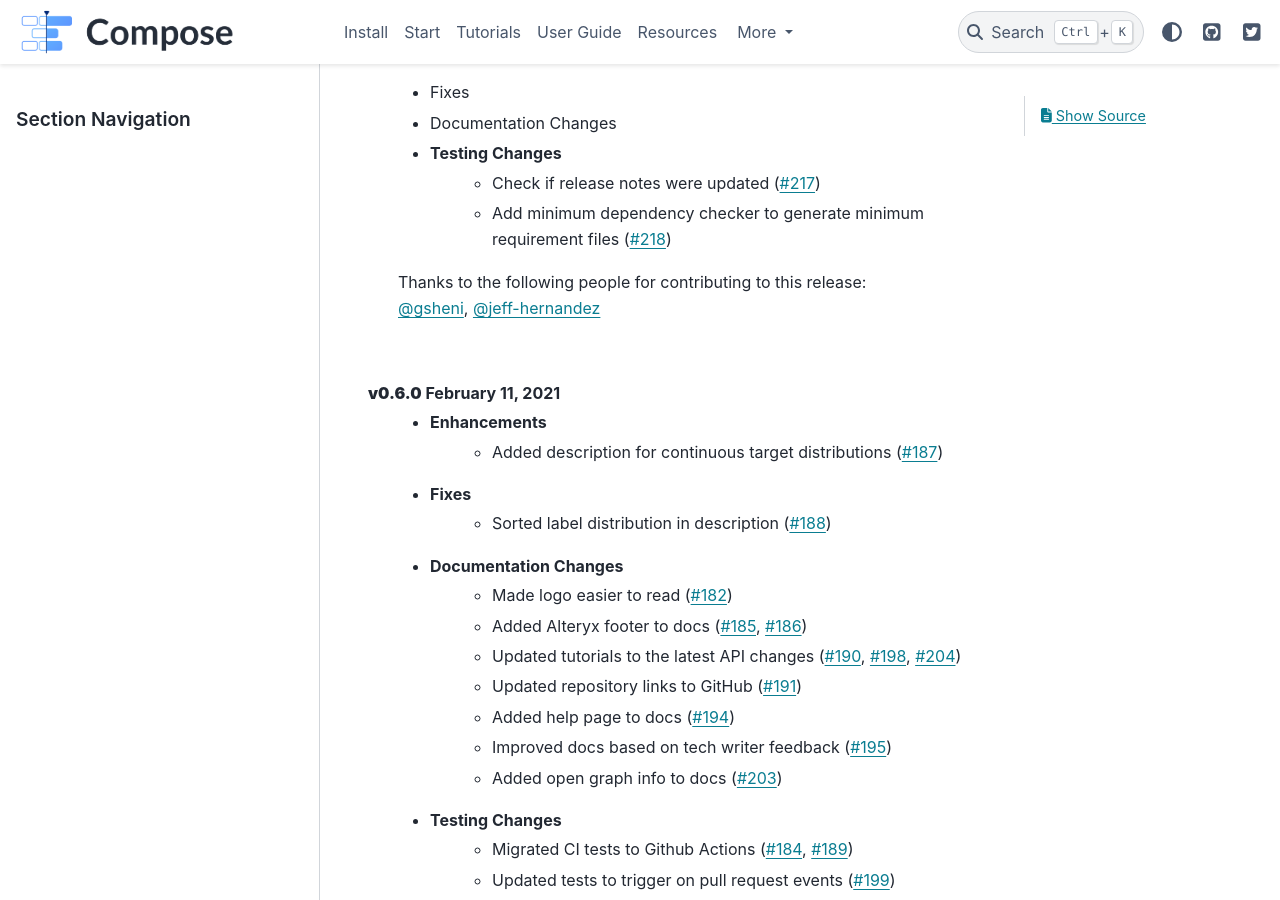
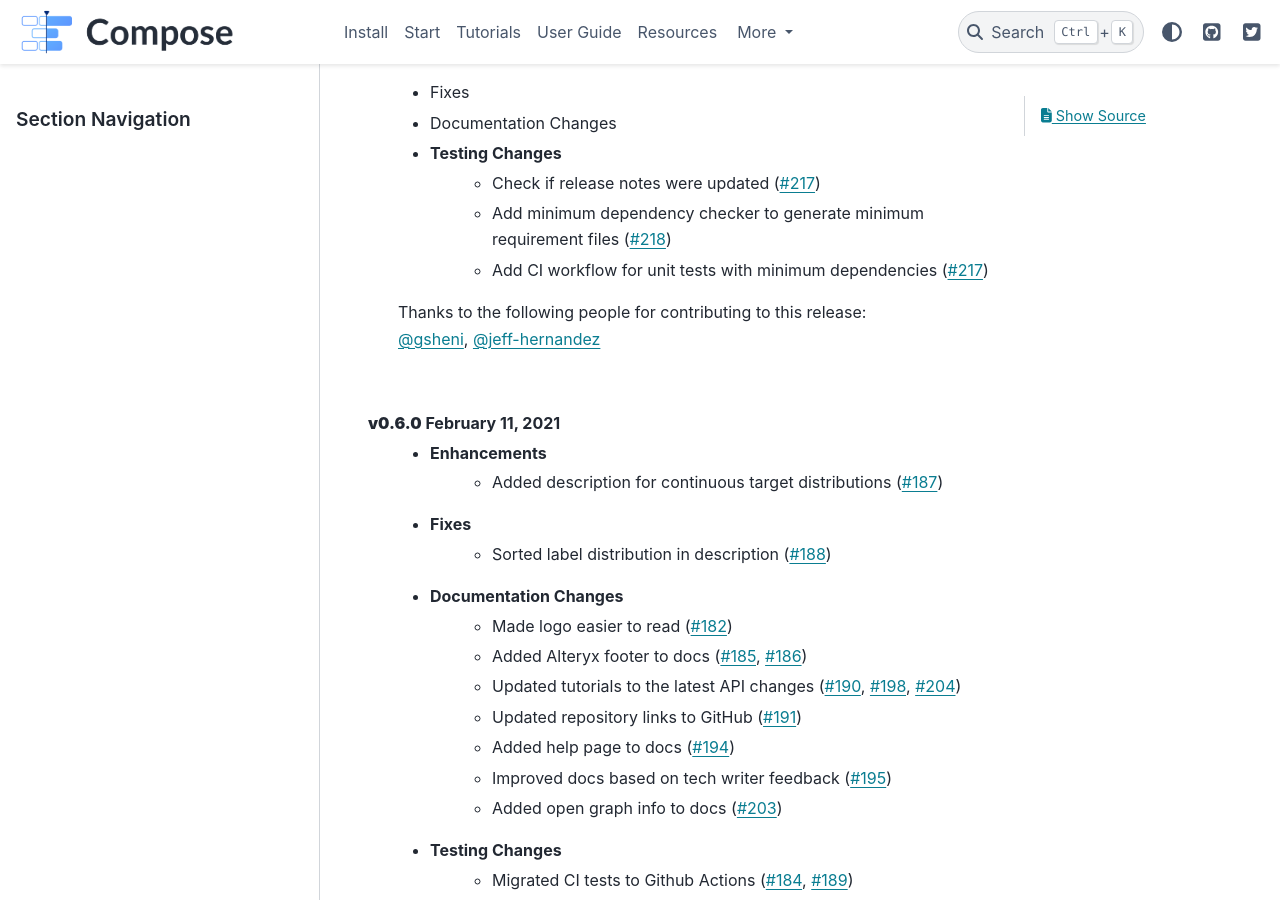
Before and after one commit to alteryx/compose, a Sphinx documentation site: the page built from docs/source/release_notes.rst, in a window 1280 px wide and 900 px high, scrolled down 300 px. Built offline with Sphinx 7.4.7 and the PyData theme 0.15.4, drawn with Linux system fonts in a browser that asks for light colours; comment, search, counter and statistics services are not loaded.

Commit message:
fix path

```diff
--- a/docs/source/release_notes.rst
+++ b/docs/source/release_notes.rst
@@ -12,6 +12,7 @@ Release Notes
     * Testing Changes
         * Check if release notes were updated (:pr:`217`)
         * Add minimum dependency checker to generate minimum requirement files (:pr:`218`)
+        * Add CI workflow for unit tests with minimum dependencies (:pr:`217`)
 
     | Thanks to the following people for contributing to this release:
     | :user:`gsheni`, :user:`jeff-hernandez`
```
Also changed, not shown: 6 other files.
